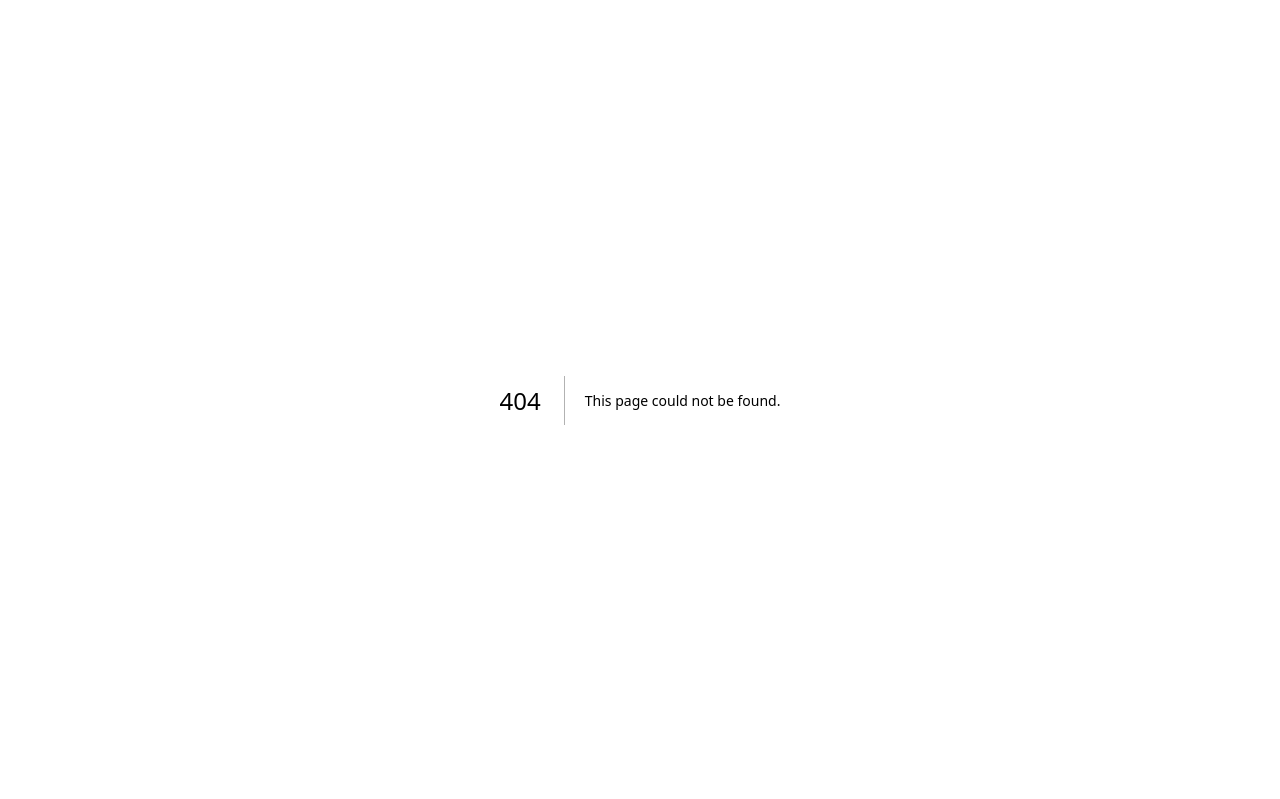
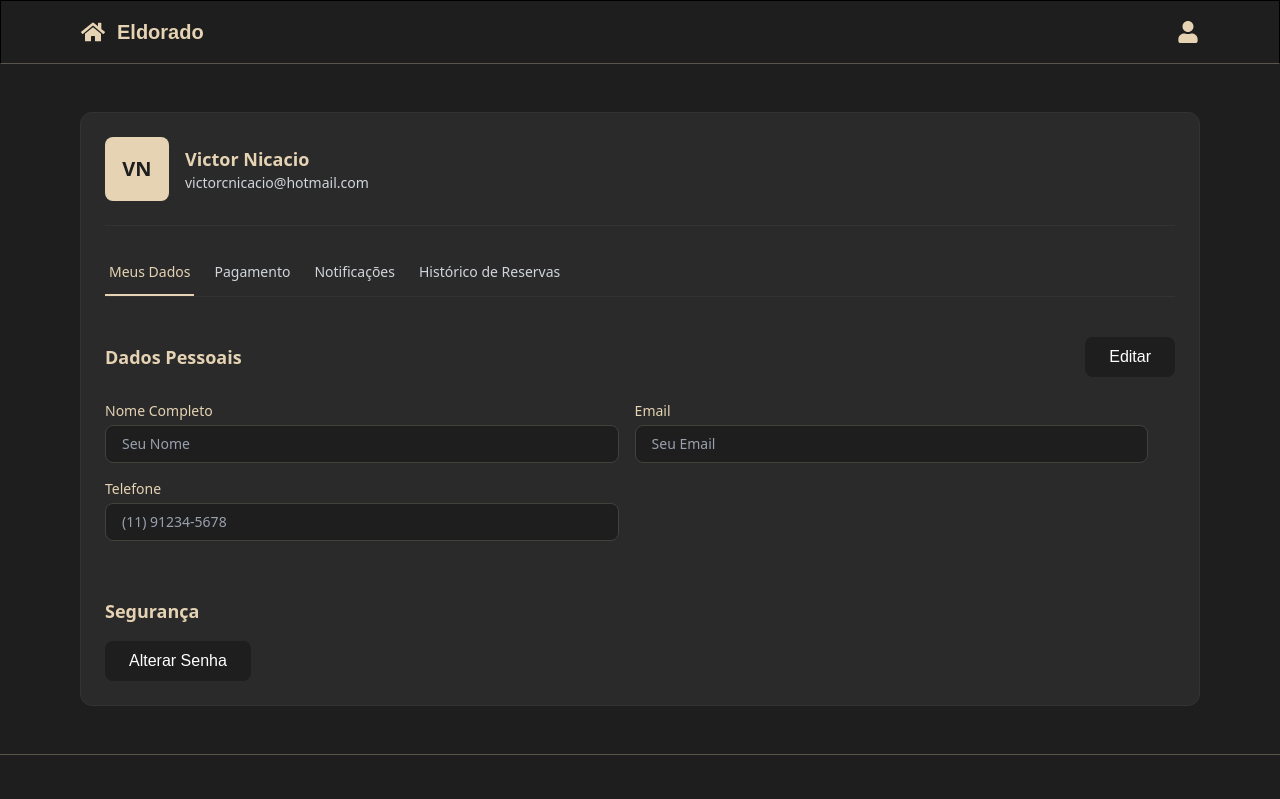
Before and after one commit to Yggdrae/ars-pi4sem, a Next.js app: page /perfil in a window 1280 px wide. Before the commit this address had no page. Shown: the top 799 px of the page. Built offline with nearby package versions, Linux system fonts and the light colour scheme.

Commit message:
feat: página de perfil com componentes para abas de dados e pagamentos

```diff
--- /dev/null
+++ b/src/app/perfil/page.tsx
@@ -0,0 +1,17 @@
+'use client'
+import { ProfileCard } from "@/components/perfil/ProfileCard"
+import { Layout } from "@/components/ui/Layout"
+import { useState } from "react";
+
+export default function Perfil() {
+    const [selectedTab, setSelectedTab] = useState<string>("dados");
+    const name: string = "Victor Nicacio";
+    const email: string = "victorcnicacio@hotmail.com";
+    const initials: string = "VN";
+
+    return (
+        <Layout>
+            <ProfileCard name={name} email={email} initials={initials} selectedTab={selectedTab} onSelectTab={setSelectedTab} />
+        </Layout>
+    )
+}
--- /dev/null
+++ b/src/components/perfil/ProfileCard.tsx
@@ -0,0 +1,19 @@
+import { ProfileHeader } from "./ProfileHeader";
+import { ProfileTabs } from "./ProfileTabs";
+
+interface ProfileCardProps {
+    name: string;
+    email: string;
+    initials: string;
+    selectedTab: string;
+    onSelectTab: (tab: string) => void;
+}
+
+export const ProfileCard = ({ name, email, initials, selectedTab, onSelectTab }: ProfileCardProps) => {
+    return (
+        <div className="bg-[#2A2A2A] border border-[#333] rounded-xl p-6 w-full">
+            <ProfileHeader name={name} email={email} initials={initials} />
+            <ProfileTabs selectedTab={selectedTab} onSelectTab={onSelectTab} />
+        </div>
+    );
+};
--- /dev/null
+++ b/src/components/perfil/ProfileHeader.tsx
@@ -0,0 +1,23 @@
+import { Text } from "../Text";
+import { HStack } from "../HStack";
+import { VStack } from "../VStack";
+
+interface ProfileHeaderProps {
+    name: string;
+    email: string;
+    initials: string;
+}
+
+export const ProfileHeader = ({ name, email, initials }: ProfileHeaderProps) => {
+    return (
+        <HStack className="items-center gap-4 pb-6 border-b border-[#333]">
+            <div className="w-16 h-16 rounded-lg bg-[#E5D3B3] flex items-center justify-center text-[#1E1E1E] font-bold text-xl">
+                {initials}
+            </div>
+            <VStack>
+                <Text className="text-lg font-semibold text-content-primary">{name}</Text>
+                <Text className="text-sm text-content-ternary">{email}</Text>
+            </VStack>
+        </HStack>
+    );
+};
--- /dev/null
+++ b/src/components/perfil/ProfileTabs.tsx
@@ -0,0 +1,42 @@
+import { Text } from "../Text";
+import { HStack } from "../HStack";
+import { VStack } from "../VStack";
+import { DadosTab } from "./tabs/DadosTab";
+import { PagamentoTab } from "./tabs/PagamentoTab";
+
+interface ProfileTabsProps {
+    selectedTab: string;
+    onSelectTab: (tab: string) => void;
+}
+
+const tabs = [
+    { label: "Meus Dados", key: "dados" },
+    { label: "Pagamento", key: "pagamento" },
+    { label: "Notificações", key: "notificacoes" },
+    { label: "Histórico de Reservas", key: "historico" },
+];
+
+export const ProfileTabs = ({ selectedTab, onSelectTab }: ProfileTabsProps) => {
+    return (
+        <VStack>
+            <HStack className="w-full mt-6 border-b border-[#333] overflow-x-auto gap-4 mb-4">
+                {tabs.map(({ label, key }) => (
+                    <button
+                        key={key}
+                        onClick={() => onSelectTab(key)}
+                        className={`py-3 px-1 text-sm font-medium border-b-2 transition-colors whitespace-nowrap
+            ${selectedTab === key
+                                ? "text-content-primary border-[#E5D3B3]"
+                                : "text-content-ternary border-transparent hover:text-content-primary"
+                            }`
+                        }
+                    >
+                        <Text>{label}</Text>
+                    </button>
+                ))}
+            </HStack>
+            {selectedTab === "dados" && <DadosTab />}
+            {selectedTab === "pagamento" && <PagamentoTab />}
+        </VStack>
+    );
+};
--- /dev/null
+++ b/src/components/perfil/tabs/DadosTab.tsx
@@ -0,0 +1,42 @@
+import Button from "@/components/Button";
+import { HStack } from "@/components/HStack";
+import { InputText } from "@/components/InputText";
+import { Text } from "@/components/Text";
+import { VStack } from "@/components/VStack";
+
+export const DadosTab = () => {
+    return (
+        <VStack className="gap-6 mt-6">
+            <HStack className="justify-between items-center">
+                <Text className="text-lg font-semibold text-content-primary">Dados Pessoais</Text>
+                <Button title="Editar" variant="secondary" className="w-fit" />
+            </HStack>
+
+            <div className="flex flex-wrap gap-4">
+                <InputText
+                    id="nome"
+                    label="Nome Completo"
+                    placeholder="Seu Nome"
+                    className="w-full sm:w-[48%]"
+                />
+                <InputText
+                    id="email"
+                    label="Email"
+                    placeholder="Seu Email"
+                    className="w-full sm:w-[48%]"
+                />
+                <InputText
+                    id="telefone"
+                    label="Telefone"
+                    placeholder="(11) 91234-5678"
+                    className="w-full sm:w-[48%]"
+                />
+            </div>
+
+            <VStack className="mt-8 gap-4">
+                <Text className="text-lg font-semibold text-content-primary">Segurança</Text>
+                <Button title="Alterar Senha" variant="secondary" className="w-fit" />
+            </VStack>
+        </VStack>
+    );
+};
--- /dev/null
+++ b/src/components/perfil/tabs/MeioPagamento.tsx
@@ -0,0 +1,60 @@
+import { HStack } from "../../HStack";
+import { VStack } from "../../VStack";
+import { Text } from "../../Text";
+
+export type Bandeiras = "VISA" | "MC" | "ELO" | "AMEX";
+
+export interface IPagamento {
+    nomeCartao: string;
+    numeroCartao: number;
+    validadeCartao: string;
+    bandeiraCartao: Bandeiras;
+    padrao: boolean;
+}
+
+interface MeioPagamentoProps {
+    pagamento: IPagamento;
+    onDefinirPadrao?: () => void;
+    onRemover?: () => void;
+}
+
+export const MeioPagamento = ({ pagamento, onDefinirPadrao, onRemover }: MeioPagamentoProps) => {
+    const { bandeiraCartao, nomeCartao, numeroCartao, validadeCartao, padrao } = pagamento;
+    const finalCartao = numeroCartao.toString().slice(-4);
+
+    return (
+        <div className="w-full bg-[#1E1E1E] border border-[#333] rounded-lg px-6 py-4 flex flex-col sm:flex-row justify-between items-start sm:items-center gap-4">
+            <VStack className="gap-1">
+                <HStack className="items-center gap-2">
+                    <Text className="text-md font-bold text-[#E5D3B3] w-12">{bandeiraCartao}</Text>
+                    <Text className="text-content-primary">•••• •••• {finalCartao}</Text>
+                    {padrao && (
+                        <span className="text-xs bg-[#E5D3B3] text-[#1E1E1E] font-semibold px-2 py-1 rounded-md">
+                            Padrão
+                        </span>
+                    )}
+                </HStack>
+                <Text className="text-sm text-content-ternary">
+                    {nomeCartao} Expira em: {validadeCartao}
+                </Text>
+            </VStack>
+
+            <HStack className="gap-4">
+                {!padrao && (
+                    <button
+                        onClick={onDefinirPadrao}
+                        className="text-sm text-content-ternary hover:text-content-primary cursor-pointer"
+                    >
+                        Definir como padrão
+                    </button>
+                )}
+                <button
+                    onClick={onRemover}
+                    className="text-sm text-red-500 hover:text-red-400 cursor-pointer"
+                >
+                    Remover
+                </button>
+            </HStack>
+        </div>
+    );
+};
--- /dev/null
+++ b/src/components/perfil/tabs/PagamentoTab.tsx
@@ -0,0 +1,33 @@
+import Button from "@/components/Button";
+import { HStack } from "@/components/HStack";
+import { Text } from "@/components/Text";
+import { VStack } from "@/components/VStack";
+import { IPagamento, MeioPagamento } from "./MeioPagamento";
+
+export const PagamentoTab = () => {
+    const meiosPagamento: IPagamento[] = [{
+        nomeCartao: "Victor Nicacio",
+        numeroCartao: 1234,
+        validadeCartao: "12/24",
+        bandeiraCartao: "VISA",
+        padrao: true,
+    }, {
+        nomeCartao: "Victor Nicacio",
+        numeroCartao: 1234,
+        validadeCartao: "12/24",
+        bandeiraCartao: "MC",
+        padrao: false,
+    }]
+
+    return (
+        <VStack className="gap-6 mt-6">
+            <HStack className="justify-between items-center">
+                <Text className="text-lg font-semibold text-content-primary">Métodos de Pagamento</Text>
+                <Button title="Adicionar Cartão" variant="primary" className="w-fit" />
+            </HStack>
+
+            {meiosPagamento.map((pagamento, index) => (
+                <MeioPagamento key={index} pagamento={pagamento} onDefinirPadrao={() => {}} onRemover={() => {}} />))}
+        </VStack>
+    );
+};
```
Also changed, not shown: src/components/perfil/tabs/HistoricoTab.tsx (added), src/components/perfil/tabs/NotificacoesTab.tsx (added).
